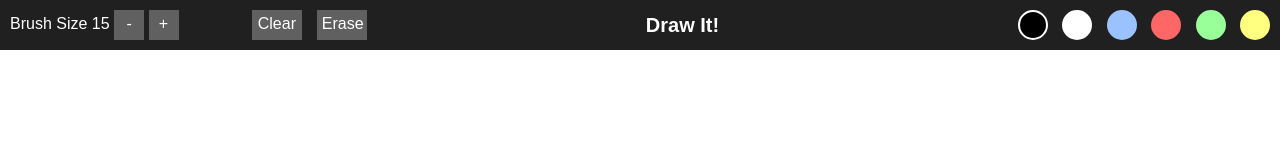
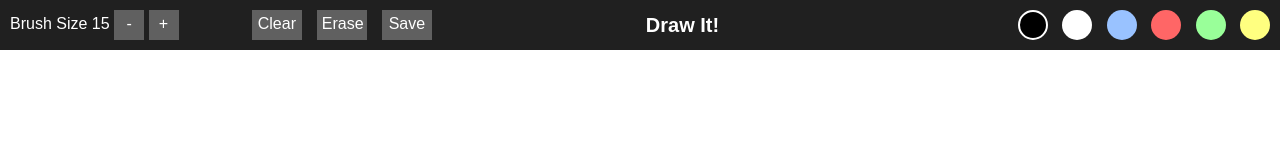
Before and after one commit to Showndarya/DrawIt, a plain HTML site: page index.html in a window 1280 px wide. Drawn offline with Linux system fonts and the light colour scheme.

Commit message:
Add save as PNG

```diff
--- a/index.css
+++ b/index.css
@@ -79,3 +79,16 @@
 	display: inline-block;
 	text-align: center;
 }
+
+#save{
+	float: left;
+	width: 50px;
+	height: 30px;
+	padding: 5px;
+	margin-left: 15px;
+	background-color: #606060;
+	display: inline-block;
+	text-align: center;
+	text-decoration: none;
+	color: #fff;
+}
--- a/index.html
+++ b/index.html
@@ -26,6 +26,7 @@
 
 			 <div id="clear">Clear</div>
 			 <div id="erase">Erase</div>
+			 <a href="" id="save">Save</a>
 
 		</div>
 
--- a/index.js
+++ b/index.js
@@ -25,9 +25,10 @@ var draw = function(){
 	var shade = document.getElementsByClassName("shade");
 	var n = shade.length;
 
-	// load clear and erase div
+	// load clear, erase and save div
 	var clear = document.getElementById("clear");
 	var erase = document.getElementById("erase");
+	var save = document.getElementById("save");
 
 	// e is the event passed
 	var drawPoint = function(e){
@@ -140,4 +141,12 @@ var draw = function(){
 
 	erase.addEventListener('click',eracan);
 
+	// save canvas drawing as .png
+	var savecan = function(e){
+		e.target.href = canvas.toDataURL();
+		e.target.download =  "myDrawIt.png";
+	}
+
+	save.addEventListener('click',savecan);
+
 }();
```
Also changed, not shown: README.md.
